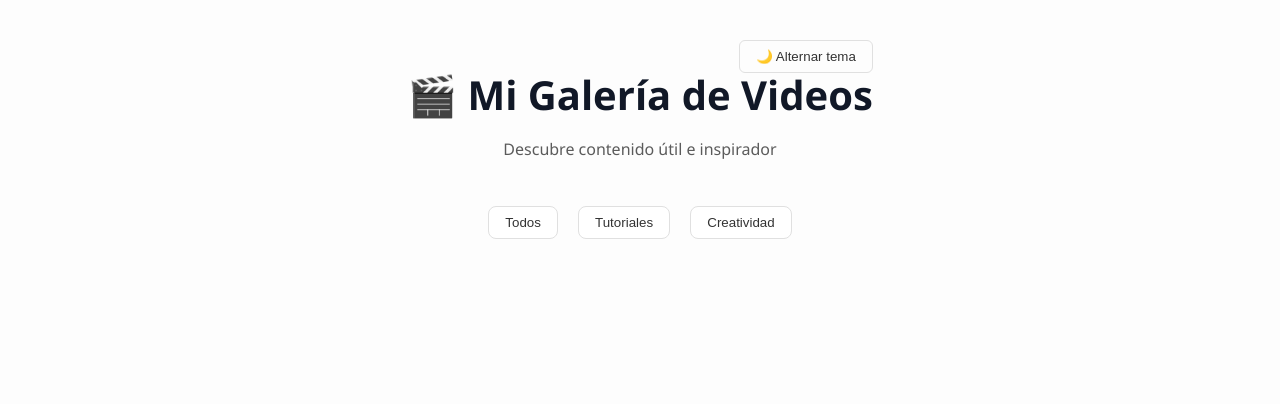
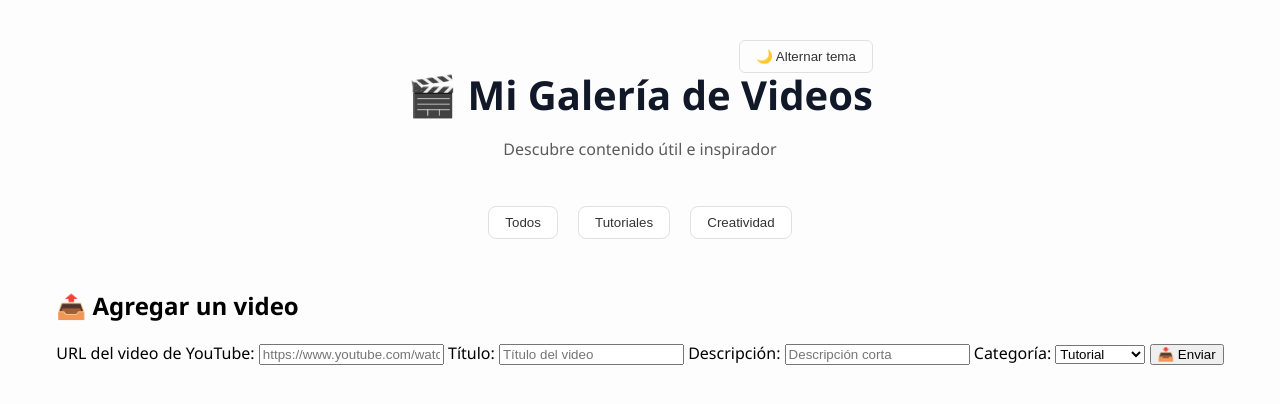
Before and after one commit to renegonzalez/galeria_videos, a plain HTML site: page index.html in a window 1280 px wide. Drawn offline with Linux system fonts and the light colour scheme; no server answers.

Commit message:
Update index.html

```diff
--- a/index.html
+++ b/index.html
@@ -21,6 +21,29 @@
 
   <div class="gallery" id="gallery"></div>
 
+  <section class="video-form">
+    <h2>📤 Agregar un video</h2>
+    <form id="formularioVideo">
+      <label for="url">URL del video de YouTube:</label>
+      <input type="url" id="url" name="url" placeholder="https://www.youtube.com/watch?v=..." required />
+
+      <label for="titulo">Título:</label>
+      <input type="text" id="titulo" name="titulo" placeholder="Título del video" required />
+
+      <label for="texto">Descripción:</label>
+      <input type="text" id="texto" name="texto" placeholder="Descripción corta" required />
+
+      <label for="categoria">Categoría:</label>
+      <select id="categoria" name="categoria">
+        <option value="Tutorial">Tutorial</option>
+        <option value="Creatividad">Creatividad</option>
+      </select>
+
+      <button type="submit">📥 Enviar</button>
+    </form>
+    <div id="formFeedback"></div>
+  </section>
+
   <script src="app.js"></script>
 </body>
 </html>
```
